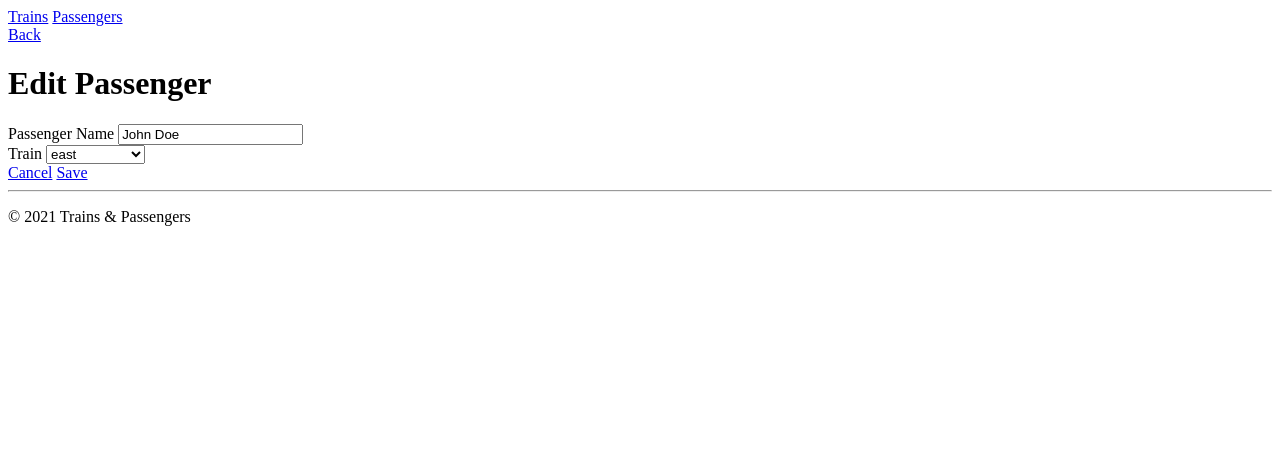
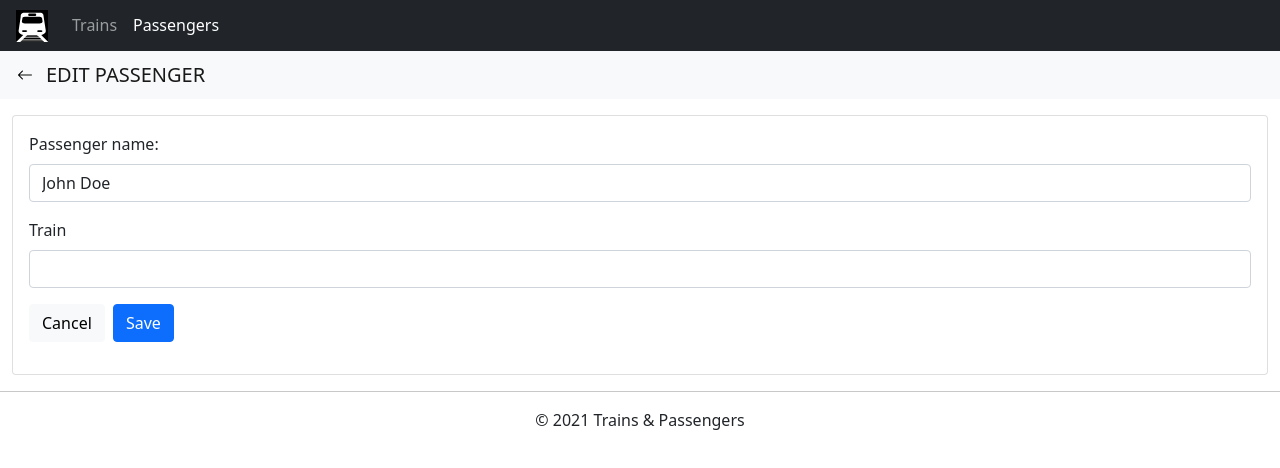
Before and after one commit to Brest-Java-Course-2021/stsynin-trains-and-passengers, a plain HTML site: page documentation/html_template/passenger.html in a window 1280 px wide. Drawn offline with nearby package versions, Linux system fonts and the light colour scheme.

Commit message:
edit passenger template

```diff
--- a/documentation/html_template/passenger.html
+++ b/documentation/html_template/passenger.html
@@ -1,50 +1,100 @@
 <!DOCTYPE html>
 <html lang="en">
 <head>
+    <meta charset="utf-8">
+    <meta name="viewport" content="width=device-width, initial-scale=1, shrink-to-fit=no">
+
+    <link rel="stylesheet" href="css/bootstrap.css">
+    <link rel="stylesheet" href="css/style.css">
+    <link rel="stylesheet" href="https://cdn.jsdelivr.net/npm/bootstrap-icons@1.3.0/font/bootstrap-icons.css">
     <meta charset="UTF-8">
     <title>Passenger</title>
 </head>
+
 <body>
+<header>
+    <nav class="navbar navbar-dark bg-dark navbar-expand-sm text-light p-1">
+        <div class="container-fluid">
+            <button class="navbar-toggler" data-bs-toggle="collapse" data-bs-target="#navbarNav">
+                <span class="navbar-toggler-icon"></span>
+            </button>
+            <a href="index.html" class="navbar-brand"><img src="img/train.svg" height="32" width="32" alt="TP"></a>
+            <div class="collapse navbar-collapse" id="navbarNav">
+                <ul class="navbar-nav">
+                    <li class="nav-item">
+                        <a class="nav-link" href="trains.html">Trains</a>
+                    </li>
+                    <li class="nav-item">
+                        <a class="nav-link active" href="passengers.html">Passengers</a>
+                    </li>
+                </ul>
+            </div>
+        </div>
+    </nav>
 
-<header>
-    <nav>
-        <a href="trains.html">Trains</a>
-        <a href="passengers.html">Passengers</a>
+    <nav id="main-header"
+         class="ps-1 py-1 mb-3 navbar navbar-light bg-light text-dark">
+        <ul class="navbar-nav float-start">
+            <li class="nav-item" title="Back to list">
+                <a href="passengers.html" class="btn btn-light btn-block"><i class="bi-arrow-left"></i></a>
+            </li>
+        </ul>
+        <span class="navbar-brand text-uppercase me-auto">Edit Passenger</span>
     </nav>
-    <a href="passengers.html">Back</a>
-    <h1>Edit Passenger</h1>
 </header>
 
-<section>
+<section id="passenger">
+    <div class="container-fluid">
+        <div class="row">
+            <div class="col">
+                <div class="card">
+                    <div class="card-body">
                         <form>
-        <div>
-            <label for="field_passengerName">Passenger Name</label>
-            <input id="field_passengerName"
+                            <div class="mb-3">
+                                <label class="form-label"
+                                       for="field_passengerName">Passenger name:</label>
+                                <input class="form-control"
+                                       id="field_passengerName"
                                        type="text"
                                        value="John Doe"/>
                             </div>
 
-        <div>
-            <label for="field_passengerTrain">Train</label>
-            <select id="field_passengerTrain">
-                <option value="0">east</option>
-                <option value="1">west</option>
-                <option value="2">long</option>
-                <option value="3">test</option>
-                <option value="4">polarexpress</option>
+                            <div class="mb-3">
+                                <label class="form-label"
+                                       for="field_passengerTrain1">Train</label>
+                                <select class="form-control"
+                                        id="field_passengerTrain1">
+                                    <option value="0"></option>
+                                    <option value="1">east</option>
+                                    <option value="2">west</option>
+                                    <option value="3">long</option>
+                                    <option value="4">test</option>
+                                    <option value="5">polarexpress</option>
                                 </select>
                             </div>
 
-        <div>
-            <a href="passengers.html">Cancel</a>
-            <a href="passengers.html">Save</a>
+                            <div class="mb-3">
+                                <a href="passengers.html"
+                                   class="btn btn-light me-1"
+                                   title="Cancel">Cancel</a>
+                                <a href="passengers.html"
+                                   class="btn btn-primary"
+                                   title="Save passenger">Save</a>
                             </div>
                         </form>
+                    </div>
+                </div>
+            </div>
+        </div>
+    </div>
+
 </section>
 
 <footer>
     <hr/>
     <p class="text-center">&copy; 2021 Trains & Passengers</p>
 </footer>
+
+<script src="js/bootstrap.bundle.min.js"></script>
 </body>
 </html>
```
Lines whose indentation alone changed are shown as unchanged.
